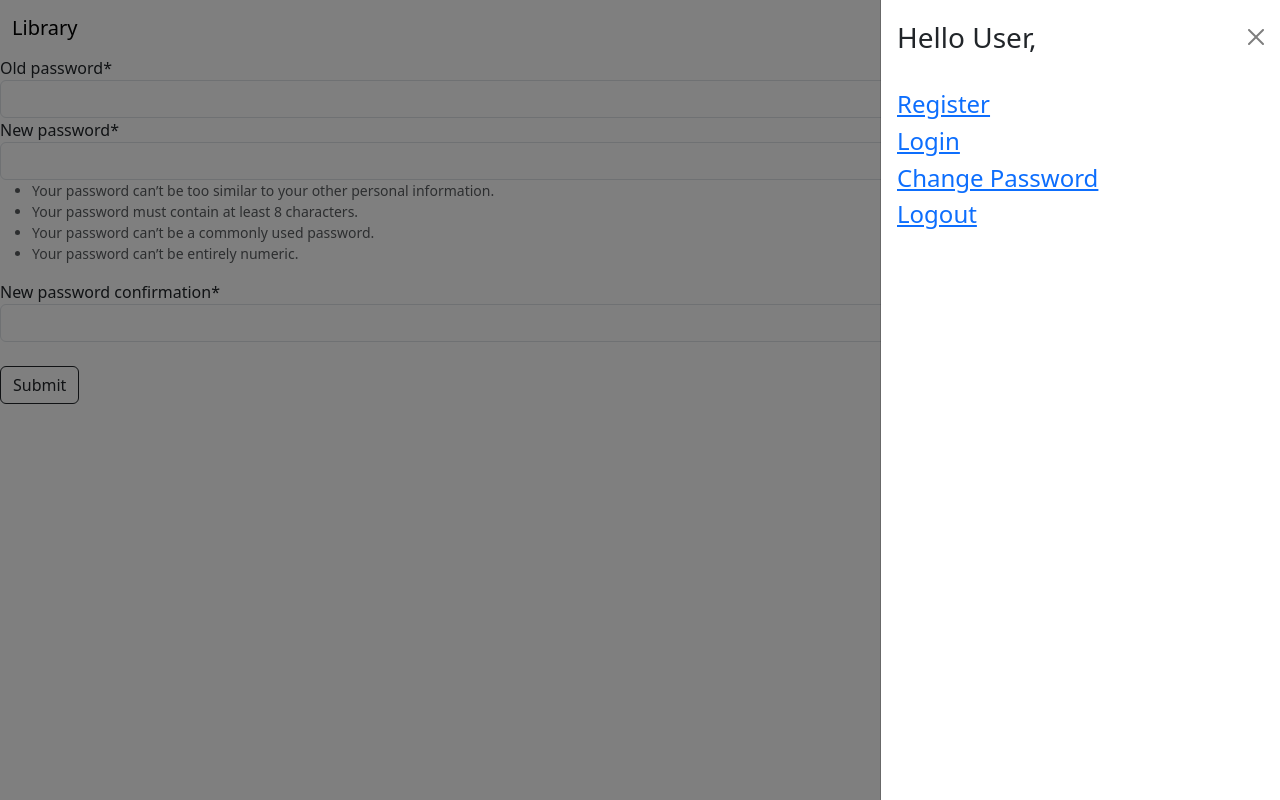
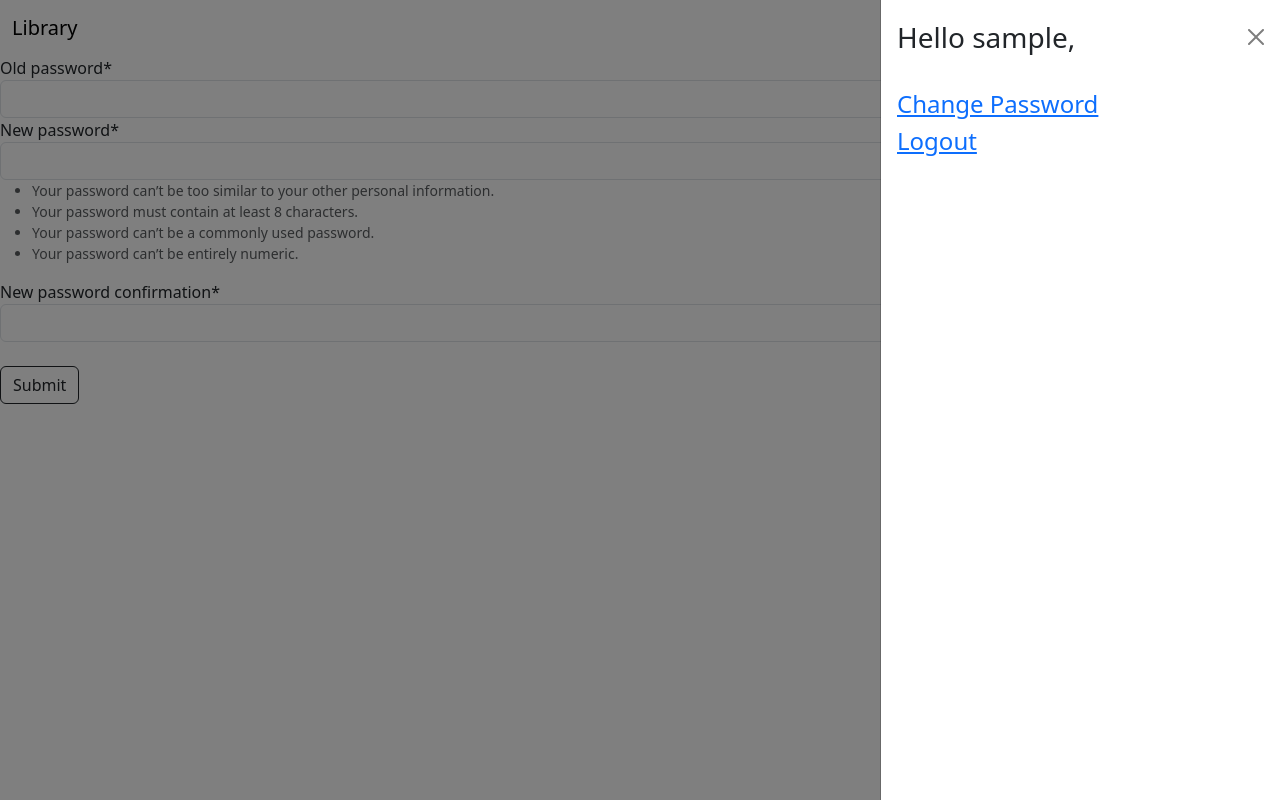
Before and after one commit to PuricelIonut/library, a Django app: page /user/change-password/ in a window 1280 px wide, after a click that opens the changed part. Run offline with Django 4.2, Linux system fonts and the light colour scheme; the visitor is signed in with stand-in values (Sample User, id 1); some libraries are stand-ins or nearby versions.

Commit message:
hide/show account options

```diff
--- a/templates/base.html
+++ b/templates/base.html
@@ -17,15 +17,22 @@
             </button>
             <div class="offcanvas offcanvas-end" tabindex="-1" id="offcanvasExample" aria-labelledby="offcanvasExampleLabel">
                 <div class="offcanvas-header">
-                    <h3 class="offcanvas-title" id="offcanvasExampleLabel">Hello User,</h3>
+                    {% if user.is_authenticated %}
+                    <h3 class="offcanvas-title" id="offcanvasExampleLabel">Hello {{ user.username }},</h3>
+                    {% else %}
+                    <h3 class="offcanvas-title" id="offcanvasExampleLabel">Hello Visitor,</h3>
+                    {% endif %}
                     <button type="button" class="btn-close" data-bs-dismiss="offcanvas" aria-label="Close"></button>
                 </div>
                 <div class="offcanvas-body">
                     <div>
+                        {% if user.is_authenticated %}
+                        <h4><a href="{% url 'change_password' %}">Change Password</a></h4>
+                        <h4><a href="{% url 'logout' %}">Logout</a></h4>
+                        {% else %}
                         <h4><a href="{% url 'register' %}">Register</a></h4>
                         <h4><a href="{% url 'login' %}">Login</a></h4>
-                        <h4><a href="{% url 'change_password' %}">Change Password</a></h4>
-                        <h4><a href="{% url 'logout' %}">Logout</a></h4>
+                        {% endif %}
                     </div>
                 </div>
             </div>
```
